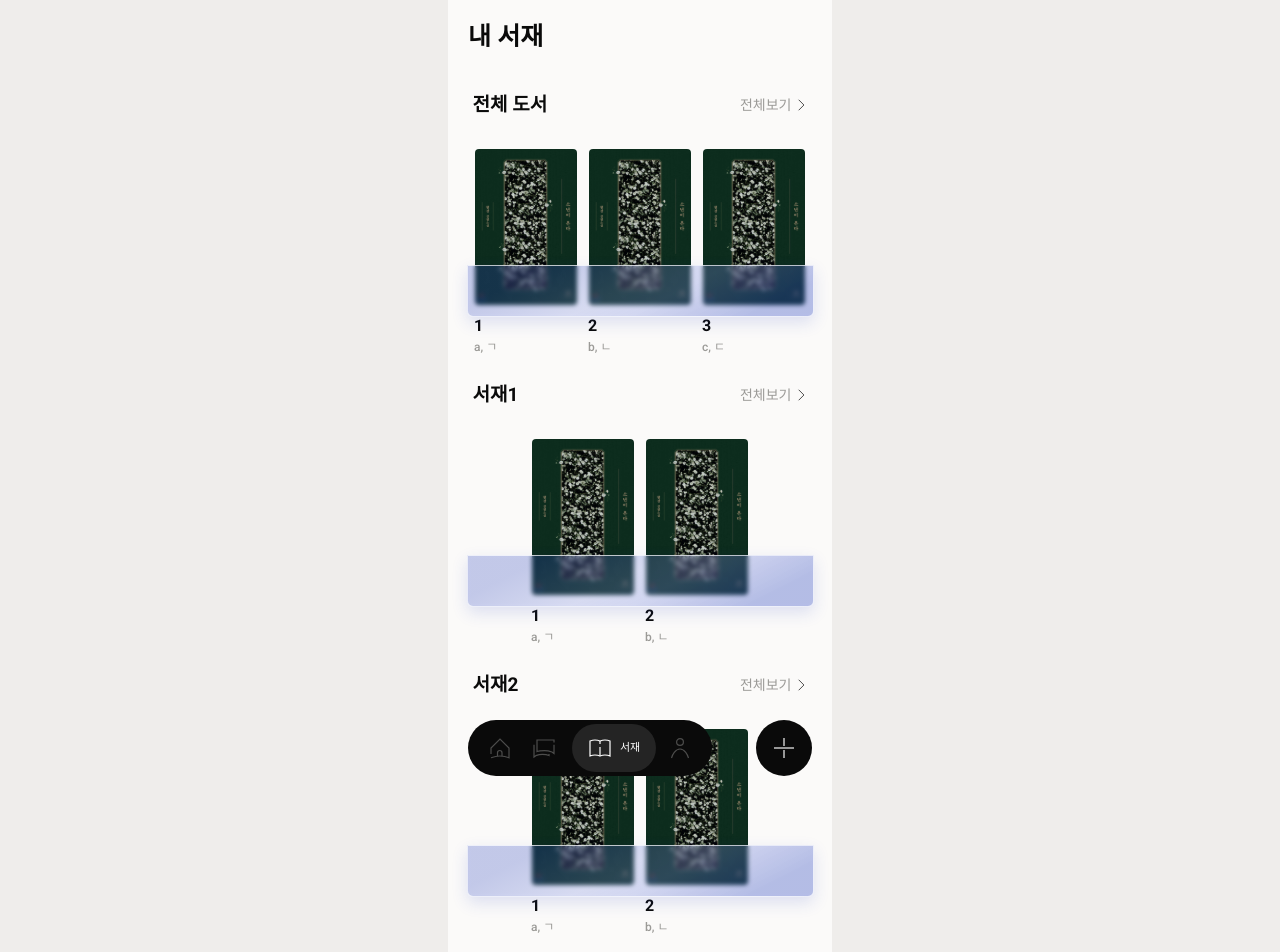
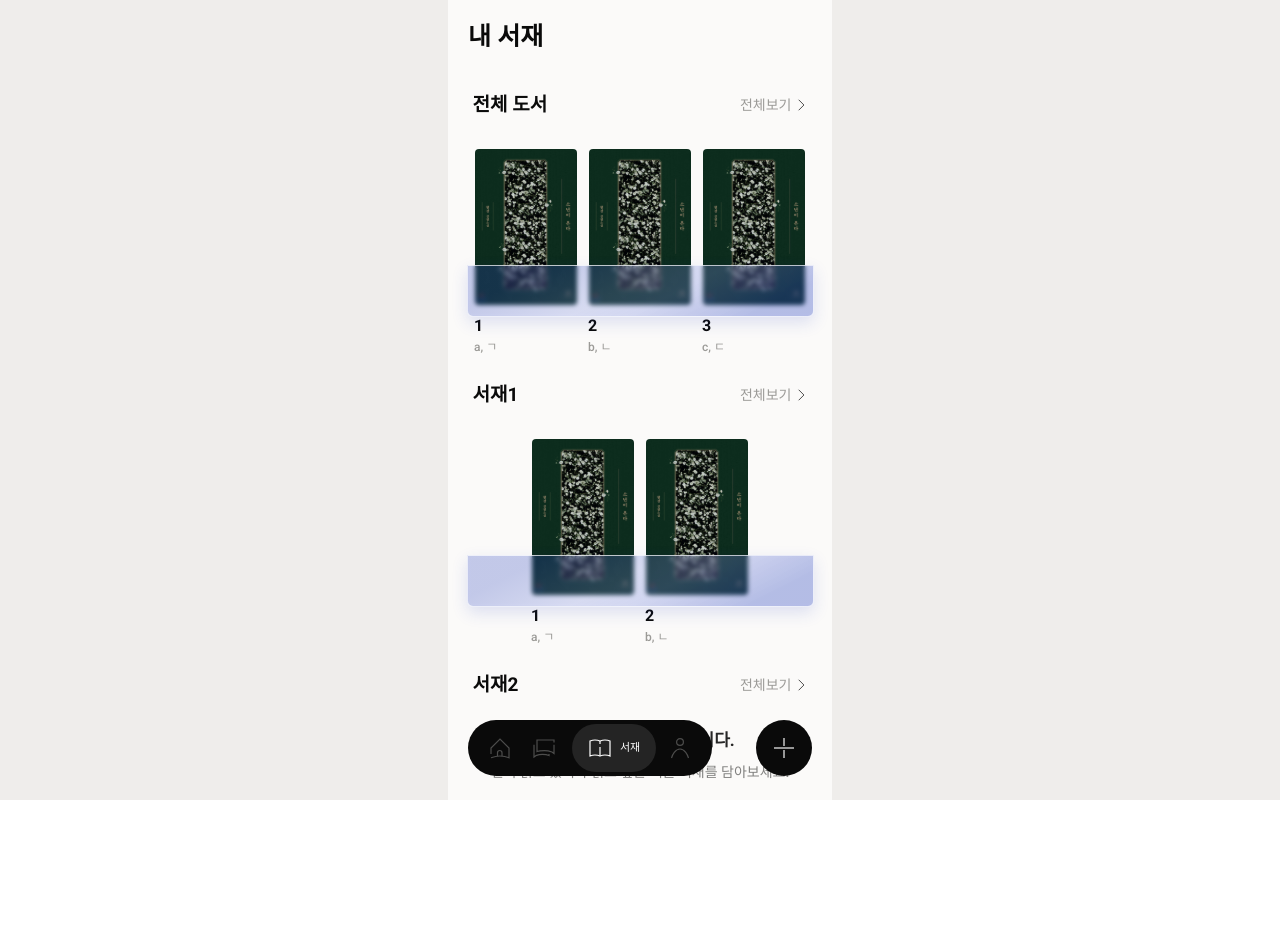
Before and after one commit to Project-BookLog/BookLog-FrontEnd, a React (Vite) app: page /my-library in a window 1280 px wide. Shown: the top 952 px of the page. After the commit the page ends 800 px from the top, so only its background shows below. Built offline with nearby package versions, Linux system fonts and the light colour scheme.

Commit message:
[#42] feat: 서재 도서 목록 편집 페이지의 도서 선택 로직 추가

```diff
--- a/src/data/myLibrary.mock.ts
+++ b/src/data/myLibrary.mock.ts
@@ -73,70 +73,7 @@ export const libraries: Library[] = [
   {
     name: "서재2",
     isPublic: true,
-    books: [{
-        id: 1,
-        title: "1",
-        author: "a",
-        publisher: "ㄱ",
-        createdAt: "2020-01-01",
-        progress: 1,
-        CoverIcon: Dummy_book,
-      },
-      {
-        id: 2,
-        title: "2",
-        author: "b",
-        publisher: "ㄴ",
-        createdAt: "2021-01-01",
-        progress: 2,
-        CoverIcon: Dummy_book,
-      },],
-    sort: BOOK_ORDER.NEWEST,
-  },
-  {
-    name: "서재3",
-    isPublic: true,
-    books: [{
-        id: 1,
-        title: "1",
-        author: "a",
-        publisher: "ㄱ",
-        createdAt: "2020-01-01",
-        progress: 1,
-        CoverIcon: Dummy_book,
-      },
-      {
-        id: 2,
-        title: "2",
-        author: "b",
-        publisher: "ㄴ",
-        createdAt: "2021-01-01",
-        progress: 2,
-        CoverIcon: Dummy_book,
-      },],
-    sort: BOOK_ORDER.NEWEST,
-  },
-  {
-    name: "서재4",
-    isPublic: true,
-    books: [{
-        id: 1,
-        title: "1",
-        author: "a",
-        publisher: "ㄱ",
-        createdAt: "2020-01-01",
-        progress: 1,
-        CoverIcon: Dummy_book,
-      },
-      {
-        id: 2,
-        title: "2",
-        author: "b",
-        publisher: "ㄴ",
-        createdAt: "2021-01-01",
-        progress: 2,
-        CoverIcon: Dummy_book,
-      },],
+    books: [],
     sort: BOOK_ORDER.NEWEST,
   },
 
--- a/src/pages/MyLibrary/EditBooksPage.tsx
+++ b/src/pages/MyLibrary/EditBooksPage.tsx
@@ -1,5 +1,5 @@
-import { useNavigate, useParams } from "react-router-dom"
-import type { Library } from "../../types/library"
+import { useNavigate, useParams, useSearchParams } from "react-router-dom"
+import type { Library, LibraryTab } from "../../types/library"
 import { useEffect, useMemo, useState } from "react"
 import { BackIcon, CheckIcon } from "../../assets/icons"
 import { ConfirmModal } from "../../components/common/ConfirmModal"
@@ -7,10 +7,25 @@ import { EditCheckBox } from "../../components/myLibrary/EditCheckBox"
 import EditBookCard from "../../components/myLibrary/EditBookCard"
 import { useToast } from "../../context/ToastContext"
 
+const TABS = [
+  { key: "ALL", label: "전체" },
+  { key: "WISHLIST", label: "읽을 예정" },
+  { key: "READING", label: "읽는 중" },
+  { key: "DONE", label: "완독" },
+];
+
+function getBookTabByProgress(progress: number): Exclude<LibraryTab, "ALL"> {
+  if (progress === 0) return "WISHLIST";
+  if (progress === 100) return "DONE";
+  return "READING";
+}
+
 export const EditBooksPage = ({ libraries }: { libraries: Library[] }) => {
 
     const navigate = useNavigate();
     const { libraryName } = useParams<{libraryName: string}>();
+    const [ searchParama ] = useSearchParams();
+    const activeTab = searchParama.get("tab") as LibraryTab | null;
     const [selectedBooks, setSelectedBooks] = useState<number[]>([]);
     const [isConfirmModalOpen, setIsConfirmModalOpen] = useState<boolean>(false);
     const [isMoveModalOpen, setIsMoveModalOpen] = useState<boolean>(false);
@@ -28,6 +43,23 @@ export const EditBooksPage = ({ libraries }: { libraries: Library[] }) => {
         (lib) => lib.name !== library.name && lib.name !== "전체 도서"
     );
 
+    const editableBooks = useMemo(() => {
+        if (library.name === "전체 도서") return library.books;
+        if (!activeTab || activeTab === "ALL") return library.books;
+
+        return library.books.filter((book) => {
+            const tab = getBookTabByProgress(book.progress);
+            return tab === activeTab;
+        });
+    }, [library, activeTab]);
+
+    const activeTabLabel = useMemo(() => {
+        if (!activeTab || activeTab === "ALL") return "전체";
+
+        return TABS.find(tab => tab.key === activeTab)?.label ?? "";
+    }, [activeTab]);
+
+
     const toggleSelect = (bookId: number) => {
         setSelectedBooks((prev) =>
             prev.includes(bookId)
@@ -38,7 +70,7 @@ export const EditBooksPage = ({ libraries }: { libraries: Library[] }) => {
 
     const toggleSelectAll = () => {
         if (selectedBooks.length === 0) {
-            setSelectedBooks(library.books.map(book => book.id));
+            setSelectedBooks(editableBooks.map(book => book.id));
         } else {
             setSelectedBooks([]);
         }
@@ -46,6 +78,11 @@ export const EditBooksPage = ({ libraries }: { libraries: Library[] }) => {
 
     const isSelected = (bookId: number) => selectedBooks.includes(bookId);
     const isDisabled = selectedBooks.length === 0;
+
+    const handleBack = () => {
+        if (editableBooks.length !== 0) setIsConfirmModalOpen(true);
+        else navigate(`/my-library/${libraryName}`);
+    }
 
     const handleCancel = () => {
         setSelectedBooks([]);
@@ -69,6 +106,10 @@ export const EditBooksPage = ({ libraries }: { libraries: Library[] }) => {
         showToast("서재 이동이 완료되었어요.");
         navigate(`/my-library/${libraryName}`);
     }
+
+    useEffect(() => {
+        setSelectedBooks([]);
+    }, [activeTab, libraryName]);
 
     useEffect(() => {
         if (isMoveModalOpen) {
@@ -103,7 +144,7 @@ export const EditBooksPage = ({ libraries }: { libraries: Library[] }) => {
             <div className="flex h-[62px] px-5 pt-5 pb-2 justify-between items-center self-stretch">
                 <BackIcon
                     className="w-6 h-6 cursor-pointer"
-                    onClick={() => setIsConfirmModalOpen(true)}
+                    onClick={handleBack}
                 />
                 {library.name === "전체 도서" ? (
                     <p className="text-black text-title-01">도서 목록 편집하기</p>
@@ -114,7 +155,7 @@ export const EditBooksPage = ({ libraries }: { libraries: Library[] }) => {
                 )}
                 <div className="w-6 h-6 pl-[7px] pr-[8px] py-[3px]"></div>
             </div>
-            {isConfirmModalOpen &&
+            {isConfirmModalOpen && editableBooks.length !== 0 &&
                 <ConfirmModal
                     isOpen={isConfirmModalOpen}
                     title="도서 목록 편집하기를 중단할까요?"
@@ -125,7 +166,7 @@ export const EditBooksPage = ({ libraries }: { libraries: Library[] }) => {
                     onClose={() => setIsConfirmModalOpen(false)}
                 />
             }
-            {library.books.length === 0 ? (
+            {editableBooks.length === 0 ? (
                 library.name === "전체 도서" ? (
                     <div className="flex flex-1 flex-col items-center gap-[10px] justify-center">
                         <p className="text-center text-gray-900 text-title-02">편집할 도서가 없습니다.</p>
@@ -138,7 +179,8 @@ export const EditBooksPage = ({ libraries }: { libraries: Library[] }) => {
                     </div>
                 )
             ) : (
-                <div className="flex w-[375px] px-5 flex-col items-start gap-4">
+                <div className="flex w-[375px] px-5 flex-col items-start gap-4 mt-5">
+                    {library.name === "전체 도서" ? (
                         <div className="flex items-center gap-2 cursor-pointer" onClick={toggleSelectAll}>
                             <EditCheckBox checked={selectedBooks.length > 0}/>
                             {selectedBooks.length === 0 ? (
@@ -146,10 +188,22 @@ export const EditBooksPage = ({ libraries }: { libraries: Library[] }) => {
                             ) : (
                                 <p className="text-black text-body-03">선택 해제 ({selectedBooks.length})</p>
                             )}
-
                         </div>
+                    ) : (
+                        <div className="flex h-5 justify-between items-center self-stretch">
+                            <div className="flex items-center gap-2 cursor-pointer" onClick={toggleSelectAll}>
+                                <EditCheckBox checked={selectedBooks.length > 0}/>
+                                {selectedBooks.length === 0 ? (
+                                    <p className="text-black text-body-03">전체 선택</p>
+                                ) : (
+                                    <p className="text-black text-body-03">선택 해제 ({selectedBooks.length})</p>
+                                )}
+                            </div>
+                            <p className="text-gray-600 text-body-03">{libraryName} &gt; {activeTabLabel}</p>
+                        </div>
+                    )}
                     <div className="flex items-start content-start gap-x-[11.5px] gap-y-5 self-stretch flex-wrap">
-                        {library.books.map((book) => (
+                        {editableBooks.map((book) => (
                             <EditBookCard
                                 key={book.id}
                                 book={book}
@@ -160,7 +214,7 @@ export const EditBooksPage = ({ libraries }: { libraries: Library[] }) => {
                     </div>
                 </div>
             )}
-            {library.books.length !== 0 &&  (library.name === "전체 도서" ? (
+            {editableBooks.length !== 0 &&  (library.name === "전체 도서" ? (
                 <div className="fixed bottom-0 left-1/2 -translate-x-1/2 z-40 flex px-5 pt-5 items-end gap-[2px] self-stretch">
                     <button
                         className="flex w-[335px] px-[10px] py-4 justify-center items-center gap-[10px] rounded-[12px] bg-primary active:bg-[#263A99] disabled:bg-gray-200 text-white disabled:text-gray-600 cursor-pointer"
--- a/src/pages/MyLibrary/MyLibraryDetailPage.tsx
+++ b/src/pages/MyLibrary/MyLibraryDetailPage.tsx
@@ -1,5 +1,5 @@
 import { useNavigate, useParams } from "react-router-dom";
-import type { Library } from "../../types/library";
+import type { Library, LibraryTab } from "../../types/library";
 import { ArrowDown, BackIcon, Kebab } from "../../assets/icons";
 import { useMemo, useState } from "react";
 import { BookCard } from "../../components/myLibrary/BookCard";
@@ -7,8 +7,6 @@ import { ReadingBookCard } from "../../components/myLibrary/ReadingBookCard";
 import { BOOK_ORDER, sortOptions } from "../../enum/book";
 import { SortDropDown } from "../../components/common/dropdown/SortDropDown";
 import { LibraryActionDropDown, type LibraryAction } from "../../components/common/dropdown/LibraryActionDropDown";
-
-type LibraryTab = "ALL" | "WISHLIST" | "READING" | "DONE";
 
 const TABS = [
   { key: "ALL", label: "전체" },
@@ -46,7 +44,10 @@ export function MyLibraryDetail({ libraries }: { libraries: Library[] }) {
     },
     {
       label: "도서 목록 편집",
-      onClick: () => navigate("edit-books"),
+      onClick: () => {
+        if (library?.name === "전체 도서") navigate(`edit-books`);
+        else navigate(`edit-books?tab=${activeTab}`);
+        }
     },
     {
       label: "중단한 책 보기",
--- a/src/types/library.ts
+++ b/src/types/library.ts
@@ -7,3 +7,5 @@ export type Library = {
   books: Book[];
   sort: BOOK_ORDER;
 };
+
+export type LibraryTab = "ALL" | "WISHLIST" | "READING" | "DONE";
```
Lines whose indentation alone changed are shown as unchanged.
